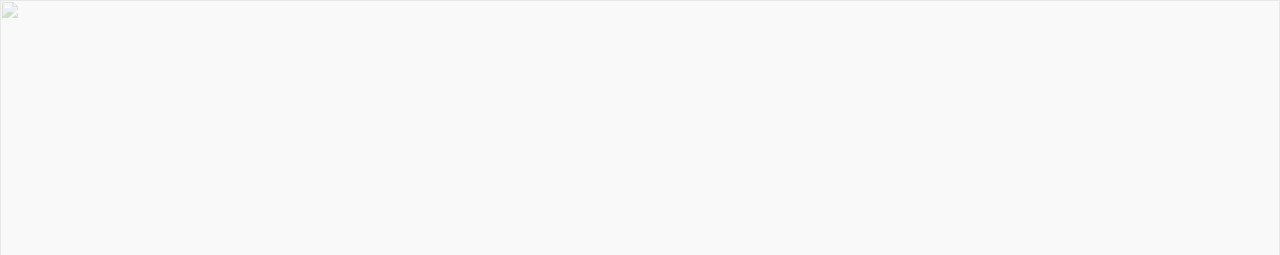
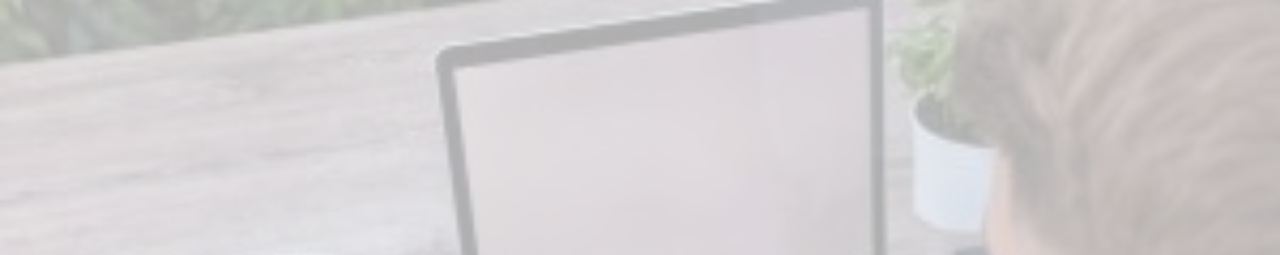
Before and after one commit to AmanPasha276/my-portfolio, a plain HTML site: page index.html in a window 1280 px wide. Shown: the top 255 px of the page. Drawn offline with Linux system fonts and the light colour scheme.

Commit message:
Add files via upload

```diff
--- a/index.html
+++ b/index.html
@@ -90,7 +90,7 @@
     <main class="main">
       <!-- Hero Section -->
       <section id="hero" class="hero section light-background">
-        <img src="assets/img/5.jpg img-fluid" alt="" />
+        <img src="assets/img/5.jpg" class="img-fluid" alt="" />
 
         <div class="container" data-aos="zoom-out">
           <div class="row justify-content-center">
```
